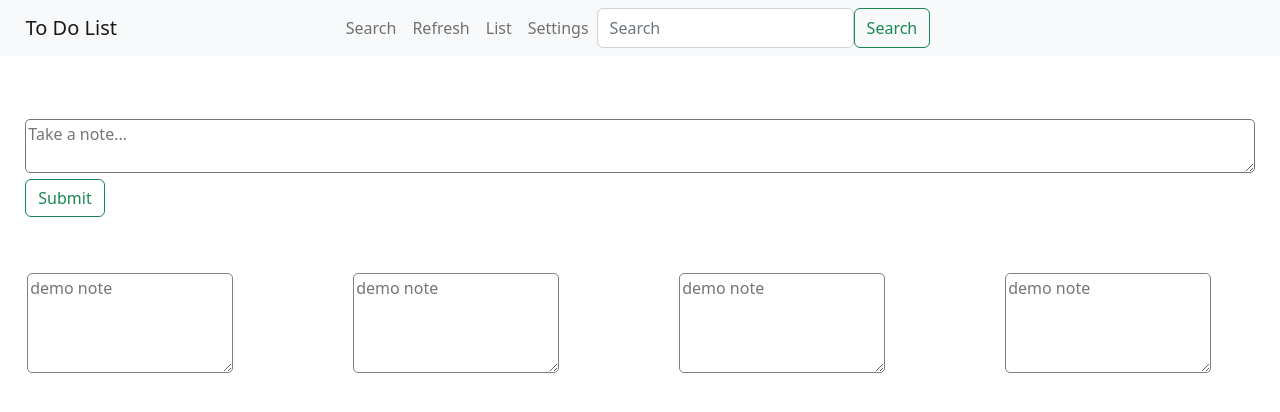
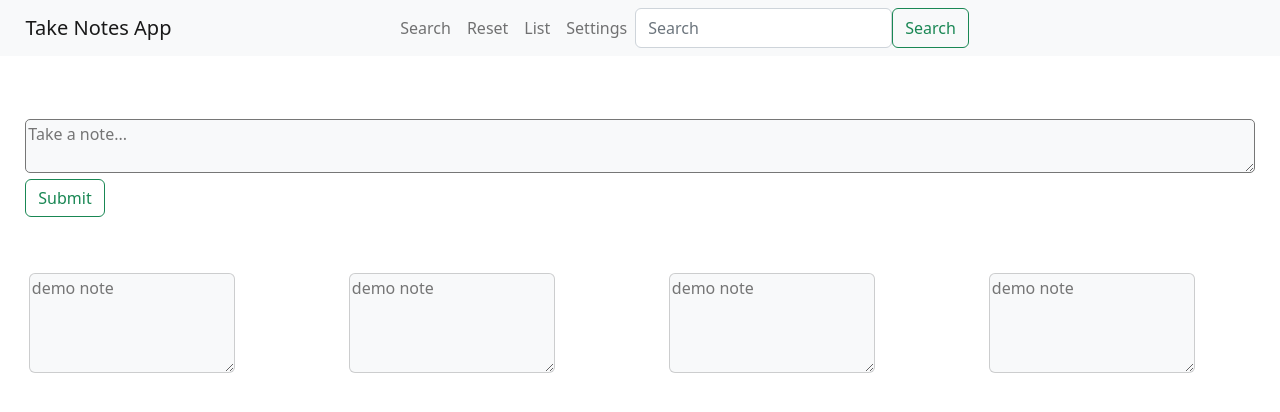
Before and after one commit to ar-zoop/Notes_App, a plain HTML site: page index.html in a window 1280 px wide. Drawn offline with nearby package versions, Linux system fonts and the light colour scheme.

Commit message:
added Bootstrap

```diff
--- /dev/null
+++ b/ideas.txt
@@ -0,0 +1,2 @@
+1. Can add reminders as toast (bs)
+2. Use pagination to move across pages when working with multiple pages of notes
--- a/index.html
+++ b/index.html
@@ -5,7 +5,7 @@
   <meta charset="UTF-8">
   <meta http-equiv="X-UA-Compatible" content="IE=edge">
   <meta name="viewport" content="width=device-width, initial-scale=1.0">
-  <title>To Do List</title>
+  <title>Take Notes App</title>
   <link href="toDo.css" rel="stylesheet">
   <link href="https://cdn.jsdelivr.net/npm/bootstrap@5.2.2/dist/css/bootstrap.min.css" rel="stylesheet"
     integrity="sha384-Zenh87qX5JnK2Jl0vWa8Ck2rdkQ2Bzep5IDxbcnCeuOxjzrPF/et3URy9Bv1WTRi" crossorigin="anonymous">
@@ -22,10 +22,10 @@
 <body>
 
   <!-- NAVBAR -->
-<div class="row">
+<div class="row" style="--bs-gutter-x: 0rem !important">
   <div class=" col-sm-12 col-md-12 col-xs-12 col-lg-12">
     <nav class="navbar navbar-expand-lg navbar-light bg-light">
-      <a class="nav-design navbar-brand" href="#">To Do List</a>
+      <a class="nav-design navbar-brand" href="#">Take Notes App</a>
 
       <button class="navbar-toggler" type="button" data-toggle="collapse" data-target="#navbarSupportedContent"
         aria-controls="navbarSupportedContent" aria-expanded="false" aria-label="Toggle navigation">
@@ -38,7 +38,9 @@
             <a class="nav-link" href="#">Search </a>
           </li>
           <li class="nav-item">
-            <a class="nav-link" href="#">Refresh</a>
+            <a class="nav-link" href="#" >
+              Reset
+            </a>
           </li>
           <li class="nav-item">
             <a class="nav-link" href="#">List</a>
@@ -57,34 +59,37 @@
   </div>
 </div>
   <!-- Notes -->
-  <div class=" row">
+  <div class=" row" style="--bs-gutter-x: 0rem !important">
     <div class="col-md-12">
-      <form method="GET" class="submitNote">
-        <textarea class="createNote" placeholder="Take a note..." name="note"></textarea>
+      <form method="GET" class="submitNote ">
+        <textarea class="createNote text-bg-light" placeholder="Take a note..." name="note"></textarea>
         <button class="btn btn-outline-success my-2 my-sm-0 submitNote" type="submit">Submit</button>
       </form>
     </div>
   </div>
-  <div class="row">
-    <div class="col-md-3 col-sm-4 col-xs-6">
-      <textarea class="box" id="1" placeholder="demo note"></textarea>
-    </div>
 
-    <div class="col-md-3 col-sm-4 col-xs-6">
-      <textarea class=" box" id="2" placeholder="demo note"></textarea>
-    </div>
 
-    <div class="col-md-3 col-sm-4 col-xs-6">
-      <textarea class="box" id="3" placeholder="demo note"></textarea>
-    </div>
-
-    <div class="col-md-3 col-sm-4 col-xs-6">
-      <textarea class=" box" id="4" placeholder="demo note"></textarea>
-    </div>
-
+<div class="row row-cols-sm-3 row-cols-2 row-cols-md-4 g-4" style="--bs-gutter-x: 0rem !important ">
+  <!-- On click call function to make them invisble and not take space on website -->
+  <!-- On click make the note border not be black but shadowy -->
+  <!-- Upon clicking the note, open as MODAL:https://getbootstrap.com/docs/5.2/components/modal/ -->
+  <div class="col ">
+    <textarea class="card  text-bg-light box chooseNote" id="1" placeholder="demo note  "></textarea>
   </div>
 
+  <div class="col">
+    <textarea class=" card text-bg-light box" id="2" placeholder="demo note"></textarea>
+  </div>
 
+  <div class="col">
+    <textarea class="card text-bg-light mb-3 box " id="3" placeholder="demo note"></textarea>
+  </div>
+
+  <div class="col">
+    <textarea class=" card text-bg-light mb-3 box " id="4" placeholder="demo note"></textarea>
+  </div>
+
+</div>
 
   <script src="https://cdn.jsdelivr.net/npm/bootstrap@5.2.2/dist/js/bootstrap.bundle.min.js"
     integrity="sha384-OERcA2EqjJCMA+/3y+gxIOqMEjwtxJY7qPCqsdltbNJuaOe923+mo//f6V8Qbsw3"
--- a/toDo.css
+++ b/toDo.css
@@ -12,11 +12,19 @@
     clear: both;
     display: table;
 }
+ @keyframes ani1 {
+     from {
+         background-color: grey;
+     }
+ }
 
 .createNote{
+    /* border: thin solid grey; */
     min-width: 98%;
     margin:50px 1% 0px 1%!important;
     border-radius: 5px;
+    /* animation-name: ani1; */
+    /* animation-duration: 5s; */
 }
 
 .submitNote{
@@ -25,17 +33,23 @@
 }
 
 .box{
-   border: thin solid grey;
+   /* border: thin solid grey; */
     margin-top:2%;
     margin-left:9%;
-    position:relative;
+    /* margin:1%; */
+    /* position:relative; */
     border-radius: 5px;
     min-height: 100px;
-    /* padding:0px !important; */
+    /* padding:0px !important;*/
     /* margin */
     /* margin-top: 10%!; */
+
 }
 
 .nav-design{
     margin-left:2%;
 }
+
+.chooseNote:active{
+    border: thin solid transparent;
+}
```
